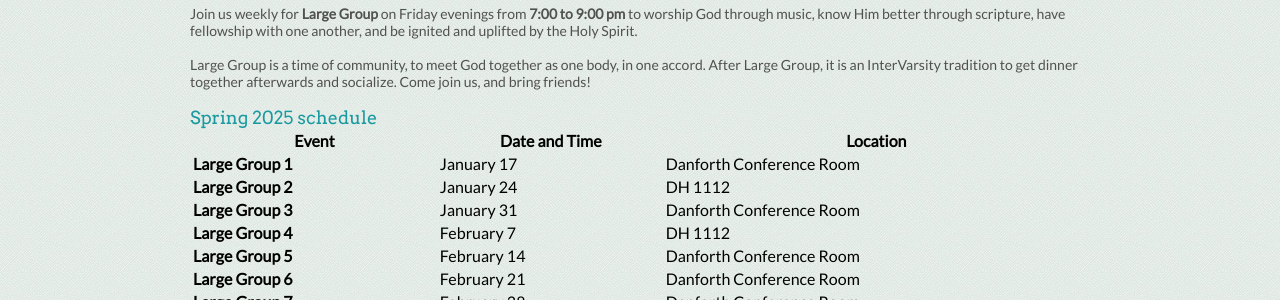
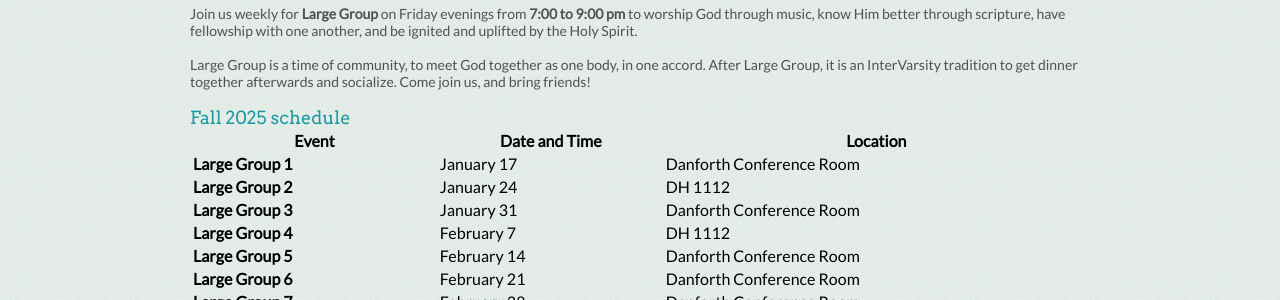
Before and after one commit to ivcf-cmu/ivcf-cmu.github.io, a Jekyll site: the page built from largegroup.md, in a window 1280 px wide. Shown: the part 202-502 px from the top of the page. Built offline with Jekyll 4.4.1, drawn with Linux system fonts in a browser that asks for light colours.

Commit message:
Update largegroup.md
test run. changed S25-->F25

```diff
--- a/largegroup.md
+++ b/largegroup.md
@@ -18,7 +18,7 @@
 </p>
 <br />
 
-<h2>Spring 2025 schedule</h2>
+<h2>Fall 2025 schedule</h2>
 
 <!-- Table for location, time -->
 <table style="width:100%">
```
